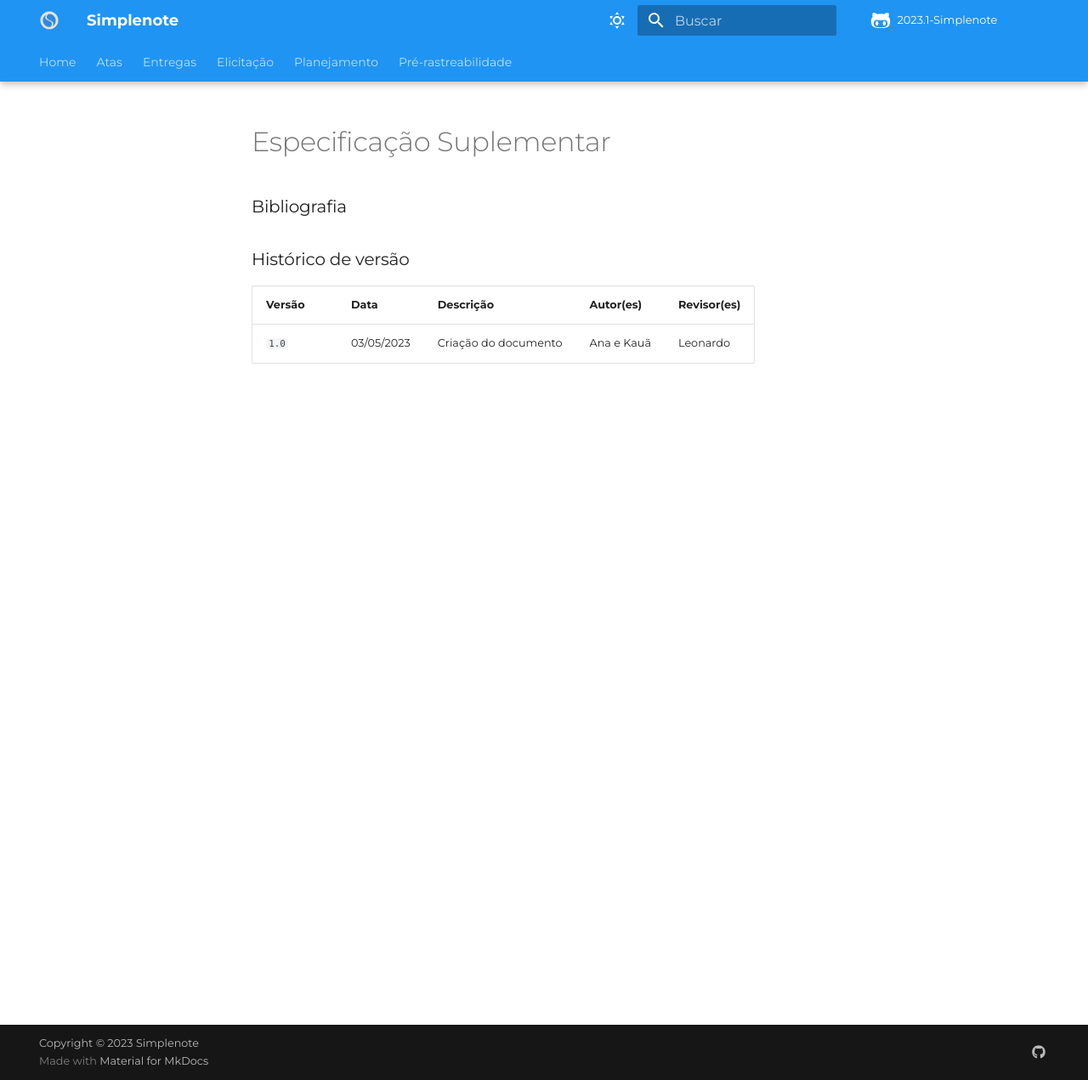
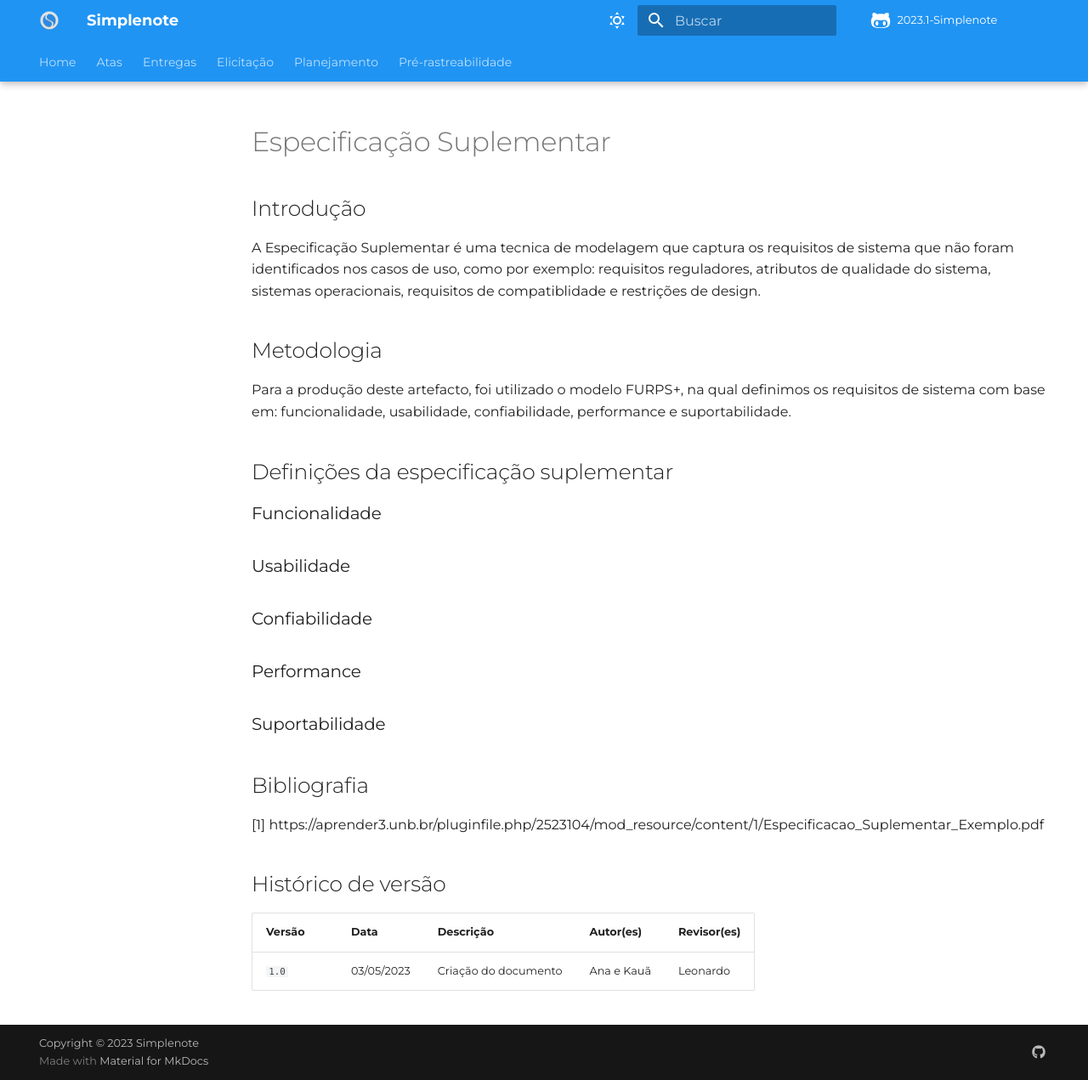
Before and after one commit to Requisitos-de-Software/2023.1-Simplenote, an MkDocs documentation site: the page built from docs/modelagem/especificacao_suplementar.md, in a window 1280 px wide and 1271 px high. Shown: the whole window at 85% size. Built offline with MkDocs 1.6.1 and Material for MkDocs 9.7.7, drawn with Linux system fonts in a browser that asks for light colours; some web fonts are replaced; comment, search, counter and statistics services are not loaded.

Commit message:
Update especificacao_suplementar.md

```diff
--- a/docs/modelagem/especificacao_suplementar.md
+++ b/docs/modelagem/especificacao_suplementar.md
@@ -1,8 +1,27 @@
 # Especificação Suplementar
 
-### Bibliografia
+## Introdução
+A Especificação Suplementar é uma tecnica de modelagem que captura os requisitos de sistema que não foram identificados nos casos de uso, como por exemplo: requisitos reguladores, atributos de qualidade do sistema, sistemas operacionais, requisitos de compatiblidade e restrições de design.
 
-### Histórico de versão
+## Metodologia
+Para a produção deste artefacto, foi utilizado o modelo FURPS+, na qual definimos os requisitos de sistema com base em: funcionalidade, usabilidade, confiabilidade, performance e suportabilidade.
+
+## Definições da especificação suplementar
+### Funcionalidade
+
+
+### Usabilidade
+
+### Confiabilidade
+
+### Performance
+
+### Suportabilidade
+
+## Bibliografia
+[1] https://aprender3.unb.br/pluginfile.php/2523104/mod_resource/content/1/Especificacao_Suplementar_Exemplo.pdf
+
+## Histórico de versão
 | Versão | Data | Descrição| Autor(es)| Revisor(es)
 |--|--|--|--|--|
 | `1.0` |03/05/2023|Criação do documento| Ana e Kauã | Leonardo
```
